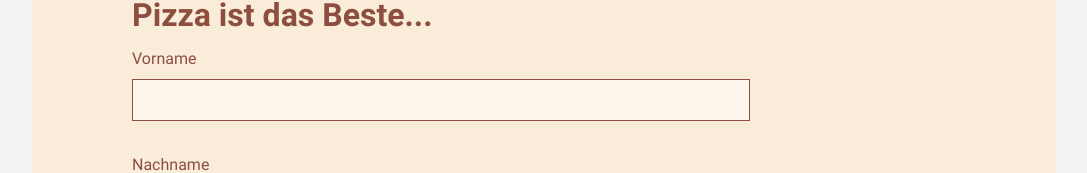
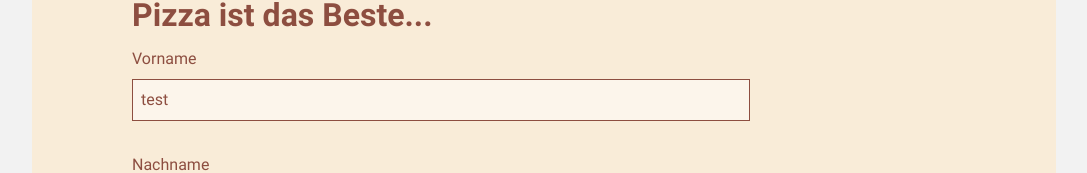
Before and after one commit to nilshartmann/form-playground, a React (Create React App) app: page / in a window 1280 px wide. Shown: the part 441-614 px from the top of the page, without its empty margins (96-1183 px from the left). Built offline with nearby package versions, Linux system fonts and the light colour scheme.

Commit message:
Removed one of the two multiEditorInterfaces, because there should be only one.

```diff
--- a/src/OrderForm.tsx
+++ b/src/OrderForm.tsx
@@ -3,7 +3,7 @@ import React, { useState } from "react";
 import { Input } from "./form/Input";
 
 // Form Logic
-import { ValidateFn, useForm, ValueCreators, MultiEditorProps } from "./form/useForm";
+import { ValidateFn, useForm, ValueCreators, MultiFormInput } from "./form/useForm";
 
 interface OrderFormState {
   vorname: string;
@@ -40,7 +40,7 @@ const validatePizzaForm: ValidateFn<OrderFormState> = function (
       recordError("nachname", "Vorname muss kürzer als Nachname sein");
     }
   }
-};
+  };
 
 export default function OrderForm() {
   function submit() {
@@ -48,18 +48,16 @@ export default function OrderForm() {
   }
 
   const initialValues: OrderFormState = {
-    vorname: "",
+    vorname: "test",
     nachname: "",
     plz: "",
     pizzen: [  ]
   };
   const valueCreators: ValueCreators<OrderFormState> = {
-    pizzen: () => { return {groesse: 50,belaege:'alle'} }
+    pizzen: () => { return {groesse: 60,belaege:'alle'} }
 
 
   }
-
-  const [state, setState] = useState(initialValues);
   const [overallFormState, [vornameInput, nachnameInput, plzInput, pizzenInput]] = useForm<
     OrderFormState
     >(validatePizzaForm, initialValues, submit, valueCreators);
@@ -72,7 +70,7 @@ export default function OrderForm() {
       <button onClick={() => overallFormState.setValue("plz", "")}>
         Clear PLZ
       </button>
-      <MultiPizzaEditor {...pizzenInput}/>
+      <MultiPizzaEditor {...pizzenInput as MultiFormInput<Pizza>}/>
       <button disabled={overallFormState.hasErrors} onClick={overallFormState.handleSubmit} >
         Bestellen !
       </button>
@@ -81,7 +79,7 @@ export default function OrderForm() {
 }
 
 
-function MultiPizzaEditor(props: MultiEditorProps<Pizza>) {
+function MultiPizzaEditor(props: MultiFormInput<Pizza>) {
   const pizzaEditors = props.value.map(
     (pi, idx) => <div key={idx}><PizzaEditor
       {...props}
@@ -101,11 +99,44 @@ function MultiPizzaEditor(props: MultiEditorProps<Pizza>) {
 interface PizzaEditorProps {
   pizza: Pizza;
   onChange: (newPizza:Pizza) => void;
+  errorMessages: any;
 }
+
+/*
+const pizzaValidator:ValidateFn<Pizza> = function (
+  newPizza,
+  isVisited,
+  recordError
+) {
+  if (newPizza.groesse >= 70) {
+    recordError('groesse', "Pizza darf maximal 70 cm groß sein");
+  }
+
+}
+*/
+/*
+function adapter<T> (props:{onChange: (newPizza:Pizza) => void}, validate: ValidateFn<T>) {
+    return
+}
+*/
 function PizzaEditor(props: PizzaEditorProps) {
+
+/*  const [overallFormState, [groesseInput, belaegeInput]] = useForm<
+  Pizza
+  >((newPizza, isVisited, recordError) => {props.onChange(newPizza); pizzaValidator(newPizza, isVisited, recordError)}, props.pizza, ()=>{});
+
+
+  const { onChange, pizza } = props;
+  console.log('pie props ', props);
+  return <div>
+    <Input label="Größe" {...groesseInput} />
+    <Input label="Beläge" {...belaegeInput} />
+    <div>Fehler: {props.errorMessages}</div>
+  </div>*/
   const { onChange, pizza } = props;
   return <div>
     <Input label="Größe" onBlur={(e:any) => onChange({...pizza, groesse: e.target.value})} />
     <Input label="Beläge" onBlur={(e:any) => onChange({...pizza, belaege: e.target.value})} />
   </div>
+
 }
--- a/src/form/useForm.tsx
+++ b/src/form/useForm.tsx
@@ -1,4 +1,5 @@
 import { useReducer, useState } from "react";
+import { array } from "prop-types";
 
 type Fields<FIELDS> = { [P in keyof FIELDS]: any };
 
@@ -104,6 +105,7 @@ export function useForm<FIELDS>(
   // ############################ Multi Field Operations
   //
 
+
   const onMultiFieldRemove = (field: keyof FIELDS, idx: number) => {
     let newArray=(values[field] as []).filter((e,myIdx) => idx !== myIdx);
     setValue(field, newArray);
@@ -145,7 +147,8 @@ export function useForm<FIELDS>(
       // individual fields
       ...Array.from(Object.keys(fields)).map(fieldName => {
         const fieldKey = fieldName as keyof FIELDS;
-        return {
+        const isArray = fields[fieldKey] as any instanceof Array;
+        const retval = {
           // @ts-ignore
           value: values[fieldName],
           // @ts-ignore
@@ -153,14 +156,19 @@ export function useForm<FIELDS>(
           name: fieldName,
           onChange: updateValues,
           onBlur: updateVisitedFields,
-          foo: 'bar',
-          onRemove: (idx: number) => onMultiFieldRemove(fieldKey, idx),
-          onAdd: () => onMultiAdd(fieldKey),
-          onValueUpdate: ( newValue: any, idx: number) => onMultiValueUpdate(fieldKey, idx, newValue)
+          foo: 'bar'
         };
+
+        if (isArray) {
+          const rv = retval as any;
+          rv['onRemove'] =   (idx: number) => onMultiFieldRemove(fieldKey, idx);
+          rv['onAdd'] = () => onMultiAdd(fieldKey);
+          rv['onValueUpdate'] =  ( newValue: any, idx: number) => onMultiValueUpdate(fieldKey, idx, newValue);
+        }
+        return retval;
       })
     ]
-  ] as [OverallState<FIELDS>, FormFieldInput[]];
+  ] as [OverallState<FIELDS>, FormFieldInput<any>[]];
 }
 
 type OverallState<FIELDS> = {
@@ -169,20 +177,16 @@ type OverallState<FIELDS> = {
   setValue: (field: keyof FIELDS, value: string) => void;
   handleSubmit: () => void;
 };
-type FormFieldInput = {
-  value: any;
+interface  FormFieldInput<T>  {
+  value: T;
   errorMessages: any;
   name: string;
   onChange: (e: React.ChangeEvent<HTMLInputElement>) => void;
   onBlur: (e: React.FocusEvent<HTMLInputElement>) => void;
-  onValueUpdate: (pi: any, idx: number) => void;
+
+};
+export interface MultiFormInput<T> extends FormFieldInput<T[]> {
+  onValueUpdate: (pi: T, idx: number) => void;
   onRemove: (idx:number) => void;
   onAdd: () => void;
-
-};
-export interface MultiEditorProps<T> {
-  value: T[];
-  onRemove: (idx: number) => void;
-  onValueUpdate: (pi: T, idx: number) => void;
-  onAdd: () => void;
 }
```
